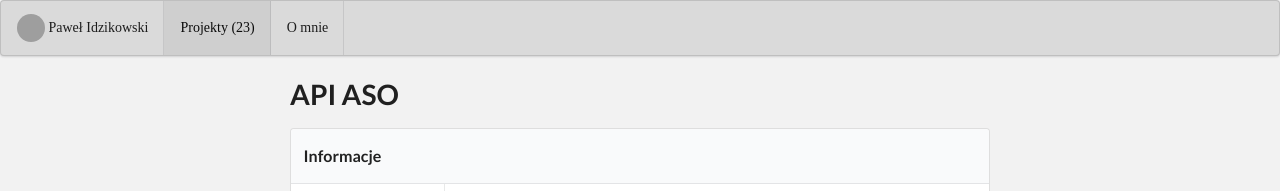
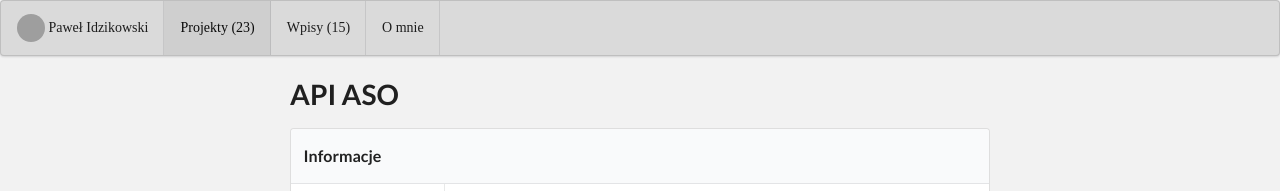
Before and after one commit to trolit/jekyll-portfolio, a Jekyll site: the page built from projects/project-21-aso.md, in a window 1280 px wide. Shown: the top 191 px of the page. Built offline with Jekyll 4.4.1, drawn with Linux system fonts in a browser that asks for light colours; some web fonts are replaced; grey boxes are pictures that could not be loaded.

Commit message:
Bring back essays ref link

```diff
--- a/_includes/menubar.html
+++ b/_includes/menubar.html
@@ -13,9 +13,9 @@
     {% if num_projects > 0 %}
     <a href="{{ site.baseurl }}/projects" class=" {% if include.active == "projects" %} active {% endif %}item">Projekty ({{ num_projects }})</a>
     {% endif %}
-    <!-- {% if num_essays > 0 %}
+    {% if num_essays > 0 %}
     <a href="{{ site.baseurl }}/essays" class=" {% if include.active == "essays" %} active {% endif %} item">Wpisy ({{ num_essays }})</a>
-    {% endif %} -->
+    {% endif %}
     <a href="{{ site.baseurl }}/bio" class=" {% if include.active == "bio" %} active {% endif %} item">{{ site.bio-page-label }}</a>
   </nav>
 </div>
--- a/_includes/theme-home-builtin-2.html
+++ b/_includes/theme-home-builtin-2.html
@@ -49,14 +49,14 @@
           {% include home-network-links.html %}
         </p>
       </div>
-      <!-- <div class="ui left labeled button" onclick="redirect('{{ site.baseurl}}/essays/')" tabindex="0">
+      <div class="ui left labeled button" onclick="redirect('{{ site.baseurl}}/essays/')" tabindex="0">
         <a class="ui basic right pointing custom-color label font-rocksalt" style="opacity: 0.8;">
           {{ num_essays }}
         </a>
         <div class="ui basic custom-color button font-electrolize">
           WPISY
         </div>
-      </div> -->
+      </div>
     </div>
   </div>
 </div>
```
Also changed, not shown: _data/bio.json (+1 -1 lines).
